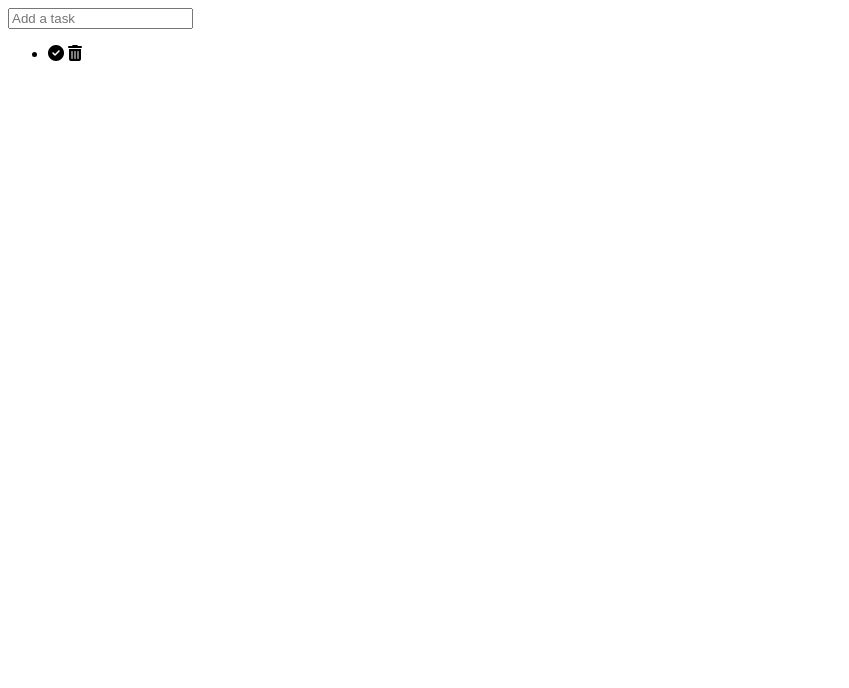
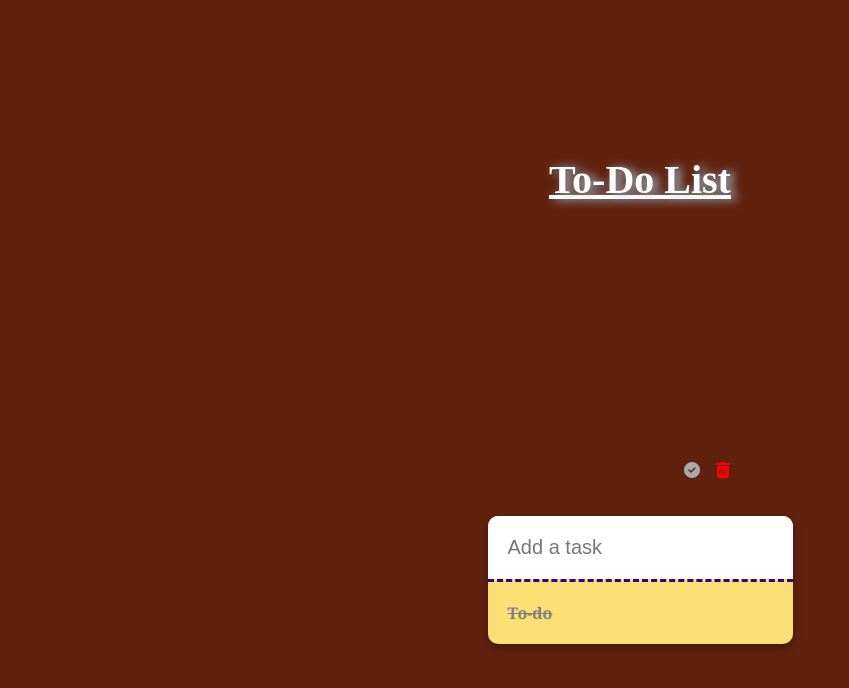
Before and after one commit to msdhinesh45/To-Do-list-, a plain HTML site: page index.html in a window 1280 px wide. Shown: the whole page, without its empty margins (0-849 px from the left). Drawn offline with Linux system fonts and the light colour scheme.

Commit message:
Style portion completed this project

```diff
--- a/index.html
+++ b/index.html
@@ -8,10 +8,11 @@
     <link rel="stylesheet" href="https://cdnjs.cloudflare.com/ajax/libs/font-awesome/6.7.2/css/all.min.css" integrity="sha512-Evv84Mr4kqVGRNSgIGL/F/aIDqQb7xQ2vcrdIwxfjThSH8CSR7PBEakCr51Ck+w+/U6swU2Im1vVX0SVk9ABhg==" crossorigin="anonymous" referrerpolicy="no-referrer" />
 </head>
 <body>
+    <h1>To-Do List</h1>
     <form class="form">
         <input type="text" class="input" placeholder="Add a task" autocomplete="off">
         <ul class="list">
-            <li class="checked">
+            <li class="checked">  To-do
             <i class="fa-solid fa-circle-check"></i>
             <i class="fa-solid fa-trash-can"></i>
         </li>
--- a/styles.css
+++ b/styles.css
@@ -0,0 +1,81 @@
+*{
+    margin: 0;
+    /* padding: 0;   */
+    box-sizing: border-box;
+}
+
+body{
+    display: grid;
+    justify-content: center;
+    height: 100vh;
+    background-color: #61210F;
+    color: white;
+    align-items: center;
+}
+
+h1{
+    text-align: center;
+    font-weight: 900;
+    text-decoration: underline;
+    color: white;
+    font-size: 40px;
+    text-shadow:5px 1px 10px #9dc8db;
+
+}
+.form{
+    box-shadow: 0 4px 8px rgba(0,0,0,.3);
+    border-radius: 10px;
+    background: #F9DF74;
+    color: black;
+}
+
+.input{
+    width: 100%;
+    padding: 20px;
+    border-radius: 10px 10px 0 0;
+    border: none;
+    font-size: 20px;
+}
+
+.input::placeholder{
+    color: rgb(121, 119, 119);
+}
+
+.list{
+    padding: 0;
+    margin: 0;
+}
+
+.list li{
+    list-style: none;
+    padding: 20px;
+    font-weight: 800;
+    font-family: Cambria, Cochin, Georgia, Times, 'Times New Roman', serif;
+    border-top: dashed rgb(53, 0, 139);
+}
+
+.list .fa-circle-check{
+    color: green;
+    position: absolute;
+    right: 580px;
+    top: 58.7%;
+    transform: translateY(-50%);
+    cursor: pointer;
+}
+.list .fa-trash-can{
+    color: red;
+    position: absolute;
+    right: 550px;
+    top: 58.7%;
+    transform: translateY(-50%);
+    cursor: pointer;
+}
+
+.list li.checked{
+    color: gray;
+    text-decoration: line-through;
+}
+
+.list li.checked .fa-circle-check{
+    color: darkgray;
+}
```
